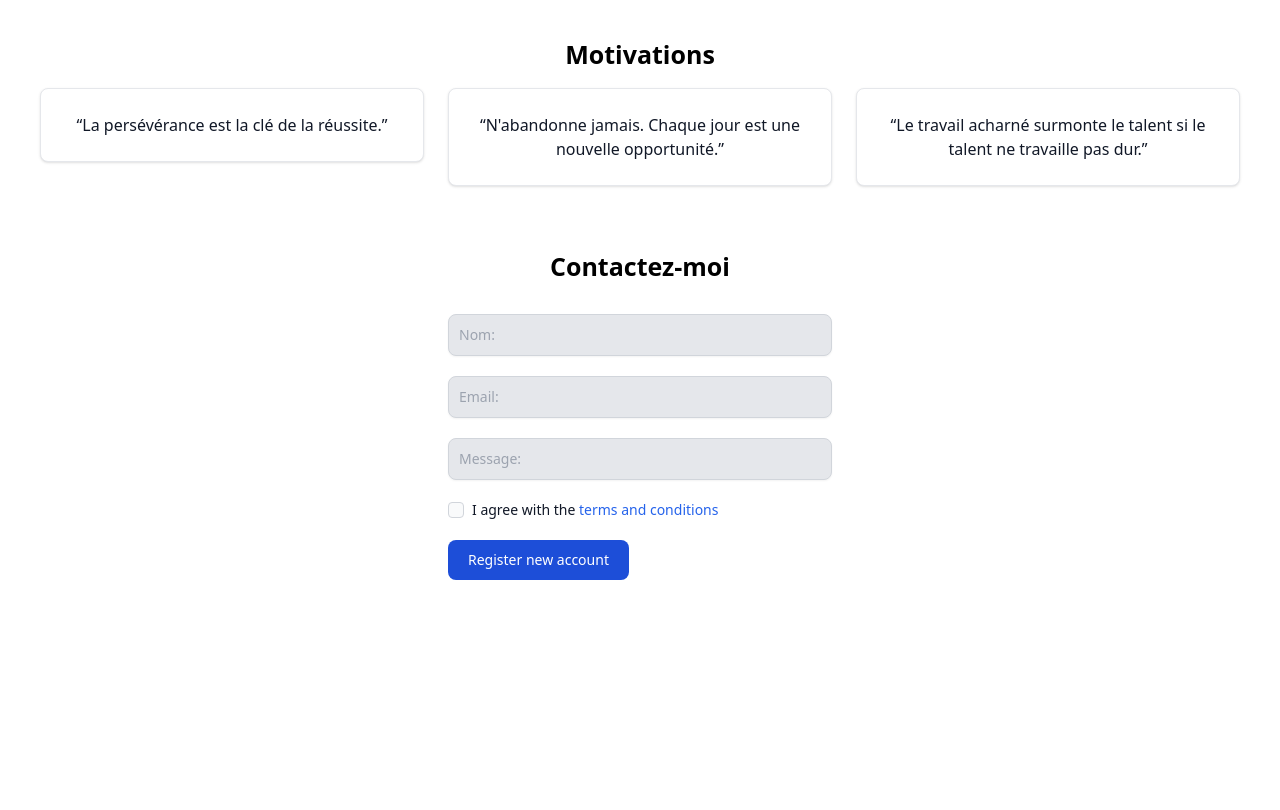
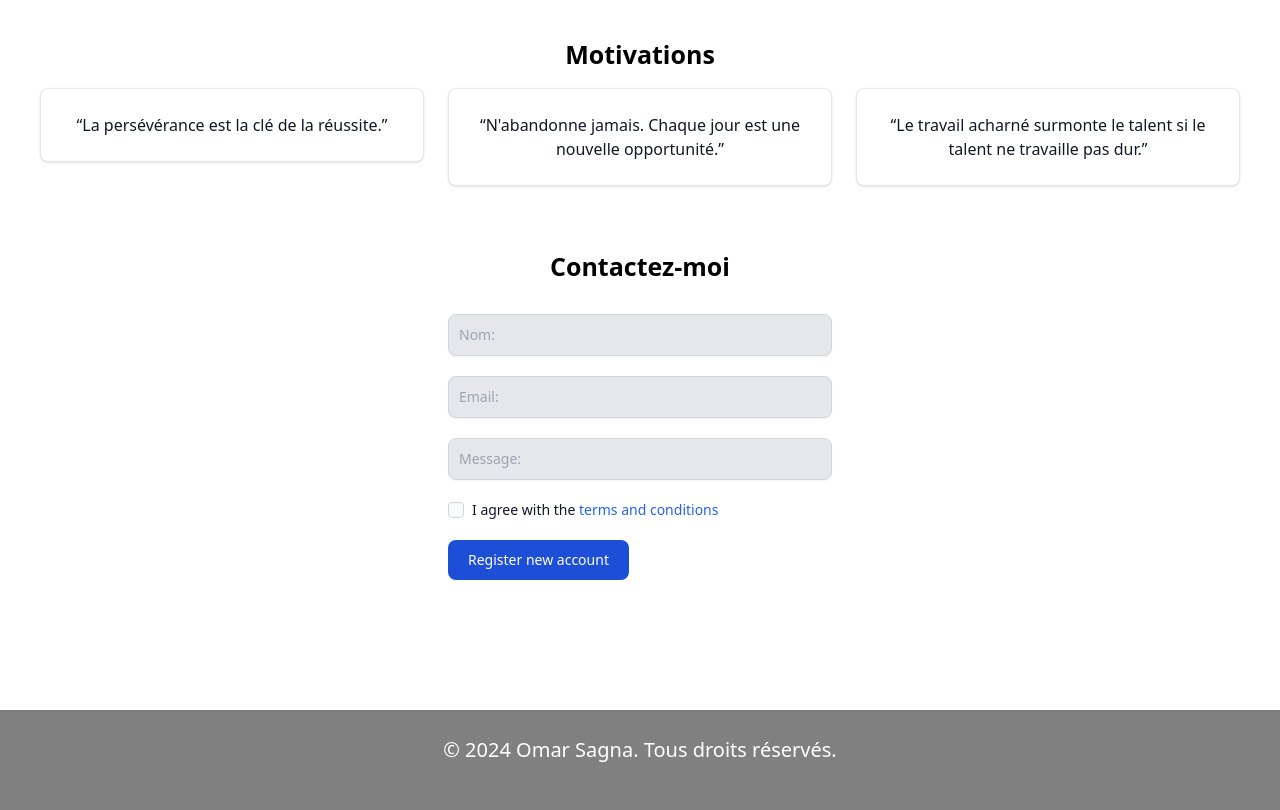
Before and after one commit to 2mlaclef/portfolio_2, a plain HTML site: page index.html in a window 1280 px wide. Shown: the part 1674-2484 px from the top of the page. Before the commit the page ends 2384 px from the top, so only its background shows below. Drawn offline with nearby package versions, Linux system fonts and the light colour scheme.

Commit message:
https://github.com/2mlaclef/portfolio_2.git

```diff
--- a/index.html
+++ b/index.html
@@ -125,6 +125,9 @@
 </form>
     </div>
     </section>
+    <footer class="footer">
+        <p>© 2024 Omar Sagna. Tous droits réservés.</p>
+    </footer>
 
 
 
--- a/style.css
+++ b/style.css
@@ -96,3 +96,13 @@ html {
 .form{
     padding-bottom: 50px;
 }
+
+.footer{
+    background-color: gray;
+    font-size: 20px;
+    text-align: center;
+    color: white;
+    height: 100px;
+    padding-top: 25px;
+
+}
```
